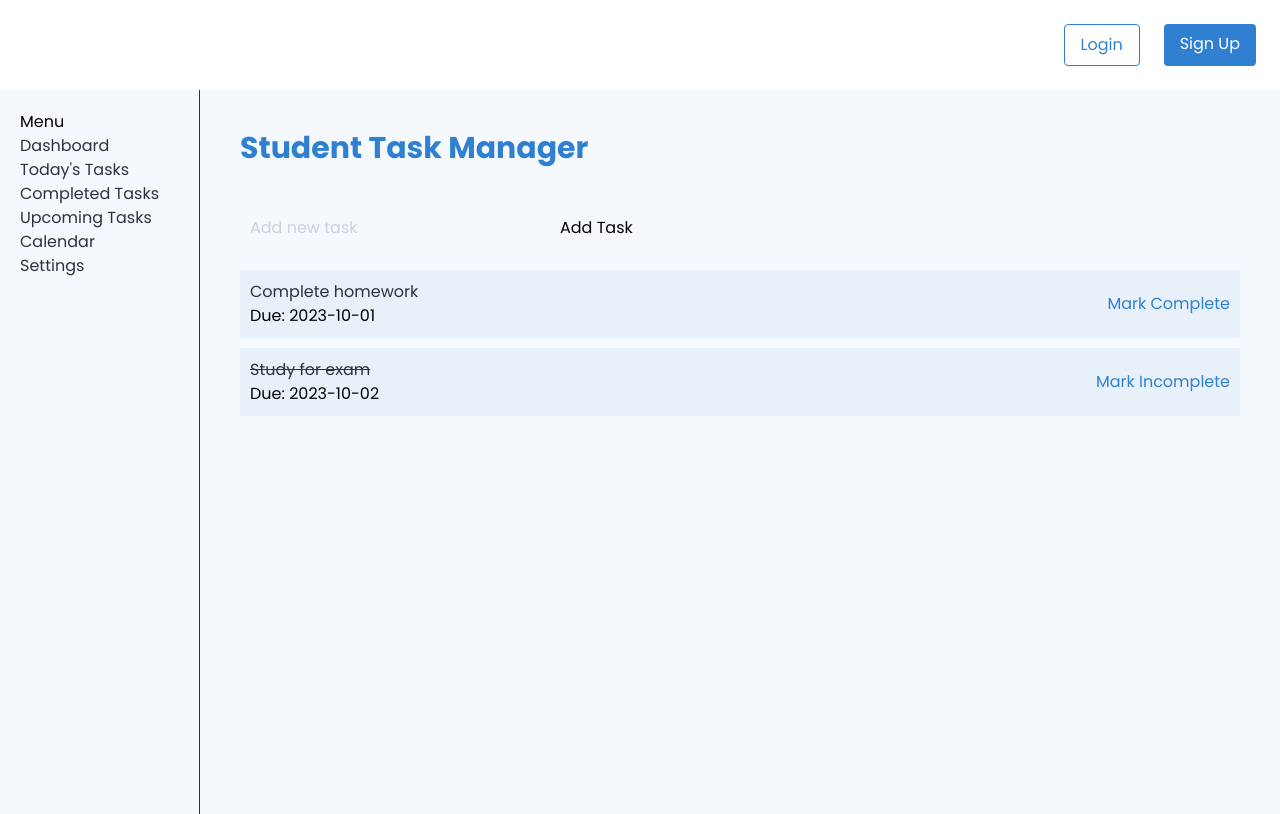
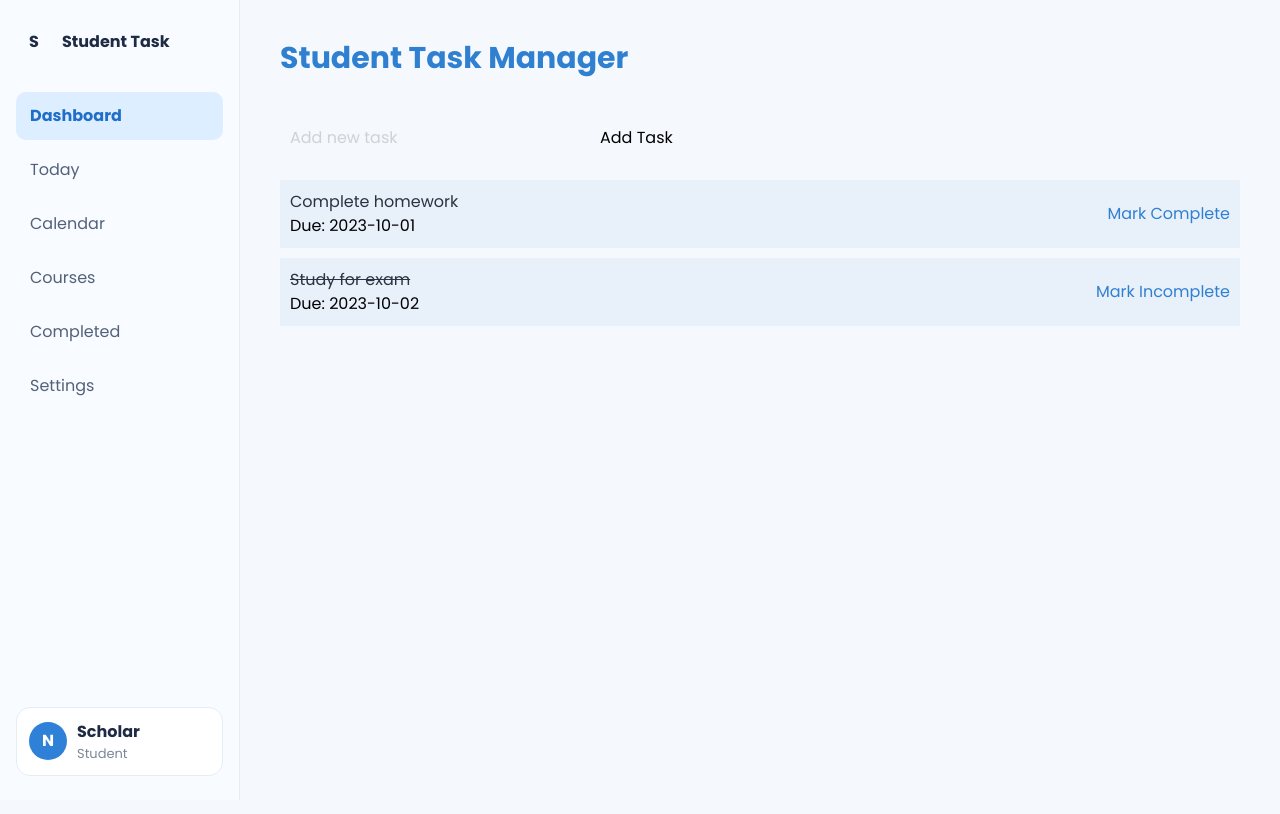
Before and after one commit to kusoroadeolu/cos-202-grp1, a Next.js app in the folder student-task-manager/: page /dashboard in a window 1280 px wide. Shown: the top 814 px of the page. Built offline with nearby package versions, Linux system fonts and the light colour scheme.

Commit message:
fixed sidebar layout

```diff
--- a/student-task-manager/app/dashboard/page.tsx
+++ b/student-task-manager/app/dashboard/page.tsx
@@ -37,27 +37,7 @@ export default function Home() {
 
     return (
             <div className="flex flex-col min-h-screen">
-
-            {/* Heading */}
-            <header className="w-full flex justify-end p-6" style={{position: "sticky", top: 0, zIndex: 1000, background: "white"}}>
-                <div className="flex gap-6" >
-                    <Link
-                    href="/login"
-                    className="px-4 py-2 border border-[#2F80D1] text-[#2F80D1] rounded"
-                    >
-                    Login
-                    </Link>
-
-                    <Link
-                    href="/sign-up"
-                    className="px-4 py-2 bg-[#2F80D1] text-white rounded"
-                    >
-                    Sign Up
-                    </Link>
-                </div>
-            </header>
-
-            <div className="flex flex-1">
+              <div className="flex flex-1">
                 <SideBar />
 
                 {/* Main Content */}
@@ -91,7 +71,7 @@ export default function Home() {
                         ))}
                     </div>
                 </main>
-            </div>
+              </div>
         </div>
     );
 };
--- a/student-task-manager/components/SideBar.tsx
+++ b/student-task-manager/components/SideBar.tsx
@@ -1,25 +1,152 @@
+import { useState } from "react";
+
+type NavItem = {
+  label: string;
+  href: string;
+};
+
+const navItems: NavItem[] = [
+  { label: "Dashboard", href: "#" },
+  { label: "Today", href: "#" },
+  { label: "Calendar", href: "#" },
+  { label: "Courses", href: "#" },
+  { label: "Completed", href: "#" },
+  { label: "Settings", href: "#" },
+];
+
+const sidebarStyle: React.CSSProperties = {
+  width: "240px",
+  minHeight: "100vh",
+  background: "#f8fbff",
+  borderRight: "1px solid #e5edf7",
+  padding: "24px 16px",
+  display: "flex",
+  flexDirection: "column",
+};
+
+const sidebarLogo: React.CSSProperties = {
+  display: "flex",
+  alignItems: "center",
+  gap: "10px",
+  fontWeight: 700,
+  color: "#1f2a44",
+  marginBottom: "32px",
+};
+
+const logoMark: React.CSSProperties = {
+    width: "36px",
+    height: "36px",
+    borderRadius: "10px",
+    background: "2f80d7",
+    color: "#1f2a44",
+    display: "grid",
+    placeItems: "center",
+}
+
+const sidebarNav: React.CSSProperties = {
+    display: "flex",
+    flexDirection: "column",
+    gap: "6px",
+}
+
+const navItemBase: React.CSSProperties = {
+  padding: "12px 14px",
+  borderRadius: "10px",
+  color: "#536179",
+  textDecoration: "none",
+  fontWeight: 500,
+  display: "block",
+  cursor: "pointer",
+};
+
+const navItemActive: React.CSSProperties = {
+  background: "#dceeff",
+  color: "#1f6fc9",
+  fontWeight: 700,
+};
+
+const navItemHover: React.CSSProperties = {
+  background: "#eef6ff",
+  color: "#2f80d7",
+};
+
+const sidebarProfile: React.CSSProperties = {
+    marginTop: "auto",
+    display: "flex",
+    alignItems: "center",
+    gap: "10px",
+    padding: "12px",
+    borderRadius: "14px",
+    background: "white",
+    border: "1px solid #e5edf7",
+}
+
+const avatar: React.CSSProperties = {
+    width: "38px",
+    height: "38px",
+    borderRadius: "50%",
+    background: "#2f80d7",
+    color: "white",
+    display: "grid",
+    placeItems: "center",
+    fontWeight: 700,
+}
+
+const profileText: React.CSSProperties = {
+  display: "flex",
+  flexDirection: "column",
+};
+
+const profileName: React.CSSProperties = {
+  fontWeight: 700,
+  color: "#1f2a44",
+};
+
+const profileRole: React.CSSProperties = {
+  fontSize: "13px",
+  color: "#7a8799",
+};
+
 export default function Sidebar() {
+  const [hoveredNav, setHoveredNav] = useState<string | null>(null);
+
   return (
-        <aside
+    <aside style={sidebarStyle}>
+      <div style={sidebarLogo}>
+        <span style={logoMark}>S</span>
+        <span>Student Task</span>
+      </div>
+
+    <nav style={sidebarNav}>
+        {navItems.map((item) => {
+            const isActive = item.label === "Dashboard";
+            const isHovered = hoveredNav === item.label;
+
+            return (
+                <a
+                    key={item.label}
+                    href={item.href}
                     style={{
-            width: '200px',
-            padding: '20px',
-            borderRight: '1px solid #2A3342',
-            height: '100vh',
-            position: 'sticky',
-            top: 0
+                        ...navItemBase,
+                        ...(isActive ? navItemActive : {}),
+                        ...(isHovered && !isActive ? navItemHover : {}),
                     }}
+                    onMouseEnter={() => setHoveredNav(item.label)}
+                    onMouseLeave={() => setHoveredNav(null)}
                 >
-            <h2>Menu</h2>
+                    {item.label}
+                </a>
+            );
+        })}
+    </nav>
 
-            <ul style={{ listStyle: 'none', padding: 0, color: "#2A3342"}}>
-                <li><a href="#dashboard">Dashboard</a></li>
-                <li><a href="#today">Today's Tasks</a></li>
-                <li><a href="#completed">Completed Tasks</a></li>
-                <li><a href="#upcoming">Upcoming Tasks</a></li>
-                <li><a href="#calendar">Calendar</a></li>
-                <li><a href="#settings">Settings</a></li>
-            </ul>
+      <div style={sidebarProfile}>
+        <div style={avatar}>N</div>
+        <div style={profileText}>
+          <strong style={profileName}>Scholar</strong>
+          <span style={profileRole}>Student</span>
+        </div>
+      </div>
     </aside>
   );
 }
```
Lines whose indentation alone changed are shown as unchanged.
